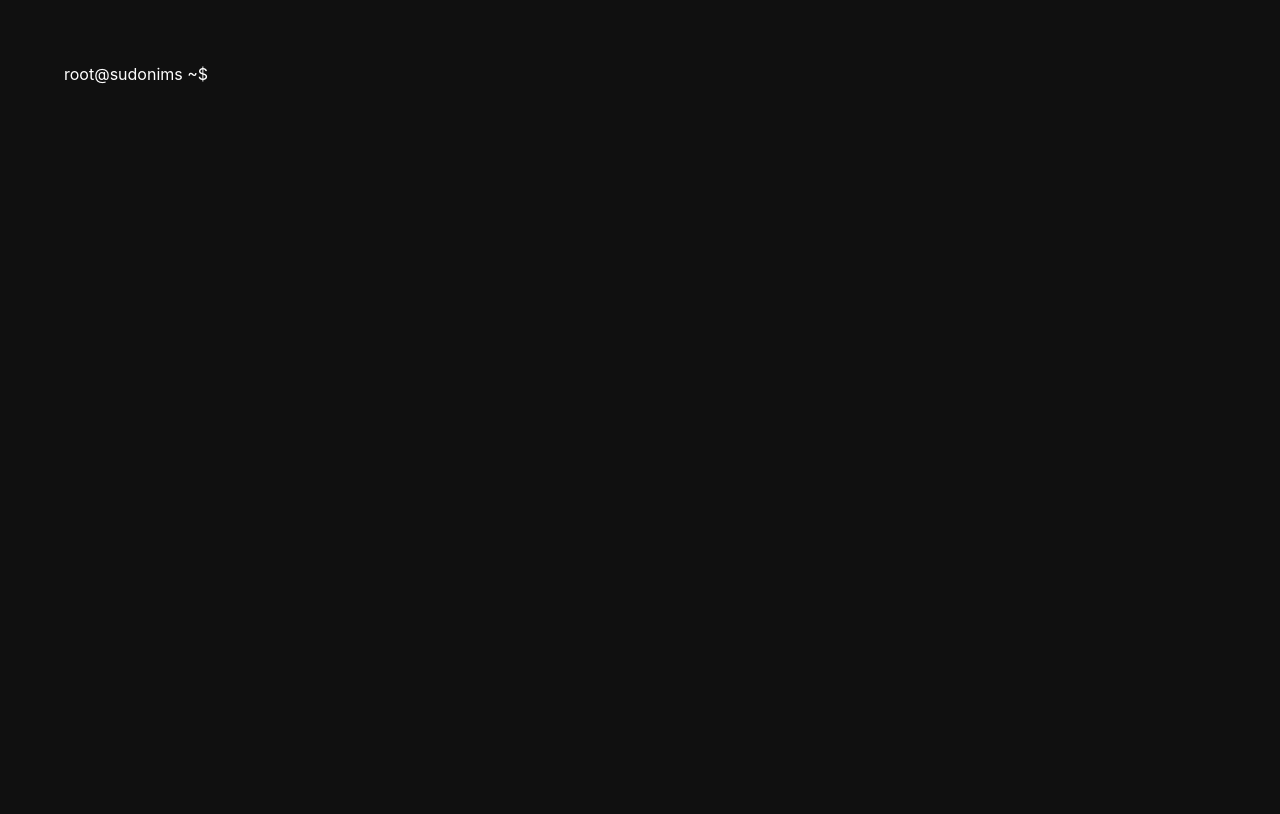
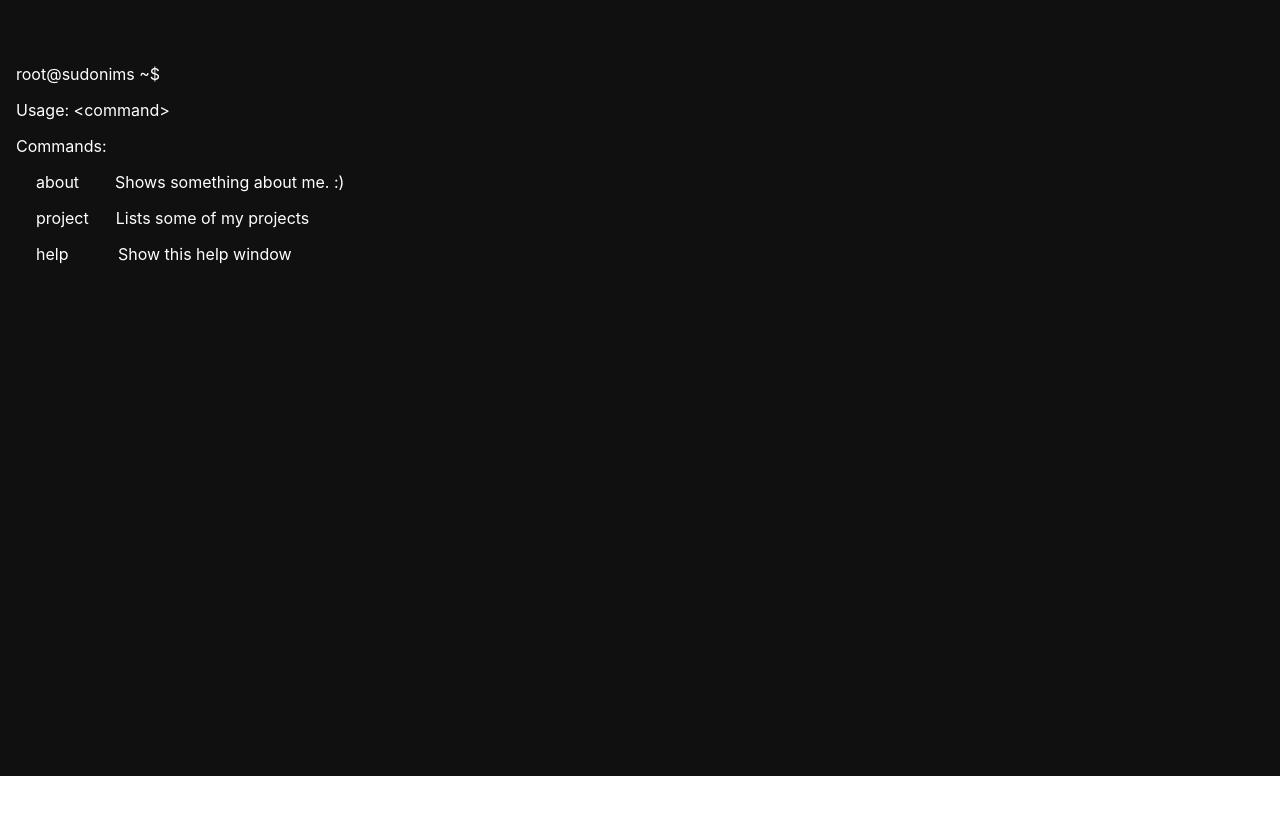
Before and after one commit to sudonims/sudonims, a React (Create React App) app: page / in a window 1280 px wide. Shown: the top 814 px of the page. Built offline with nearby package versions, Linux system fonts and the light colour scheme.

Commit message:
add help window

```diff
--- a/src/components/homepage.css
+++ b/src/components/homepage.css
@@ -1,7 +1,7 @@
 .background {
   background-color: #101010;
   color: white;
-  padding: 8vh;
+  padding: 8vh 2vh 2vh 2vh;
   min-height: 87vh;
 }
 
@@ -18,3 +18,7 @@ input.input:focus {
   outline: none;
   font-size: 15px;
 }
+
+.indent {
+  text-indent: 20px;
+}
--- a/src/components/homepage.js
+++ b/src/components/homepage.js
@@ -1,18 +1,51 @@
 import React from 'react';
+import './homepage.css';
 
-import './homepage.css';
+const Help = () => {
+  return (
+    <>
+      <p>Usage: &lt;command&gt;</p>
+      <p>Commands:</p>
+      <p className="indent">
+        about &nbsp;&nbsp;&nbsp;&nbsp;&nbsp;&nbsp;&nbsp;Shows something about
+        me. :)
+      </p>
+      <p className="indent">
+        project &nbsp;&nbsp;&nbsp;&nbsp; Lists some of my projects
+      </p>
+      <p className="indent">
+        help &nbsp;&nbsp;&nbsp;&nbsp;&nbsp;&nbsp;&nbsp;&nbsp;&nbsp; Show this
+        help window
+      </p>
+    </>
+  );
+};
 export default function Homepage() {
-  const [cmd, setCmd] = React.useState('');
+  const [cmd, setCmd] = React.useState('help');
 
+  const components = {
+    about: <>About</>,
+    help: <Help />,
+    projects: <>projects</>,
+  };
   const submit = (e) => {
     if (e.key === 'Enter') {
-      setCmd(cmd);
+      if (e.target.value in components) setCmd(e.target.value);
+      else setCmd('help');
     }
   };
   return (
     <div className="background">
-      <label>root@sudonims ~$</label>&nbsp;
-      <input onKeyDown={submit} autoFocus={true} className="input" id="caret" />
+      <div>
+        <label>root@sudonims ~$</label>&nbsp;
+        <input
+          onKeyDown={submit}
+          autoFocus={true}
+          className="input"
+          id="caret"
+        />
+      </div>
+      <div>{components[cmd]}</div>
     </div>
   );
 }
```
Also changed, not shown: 1 other file (tests, documents, lock files or other folders).
